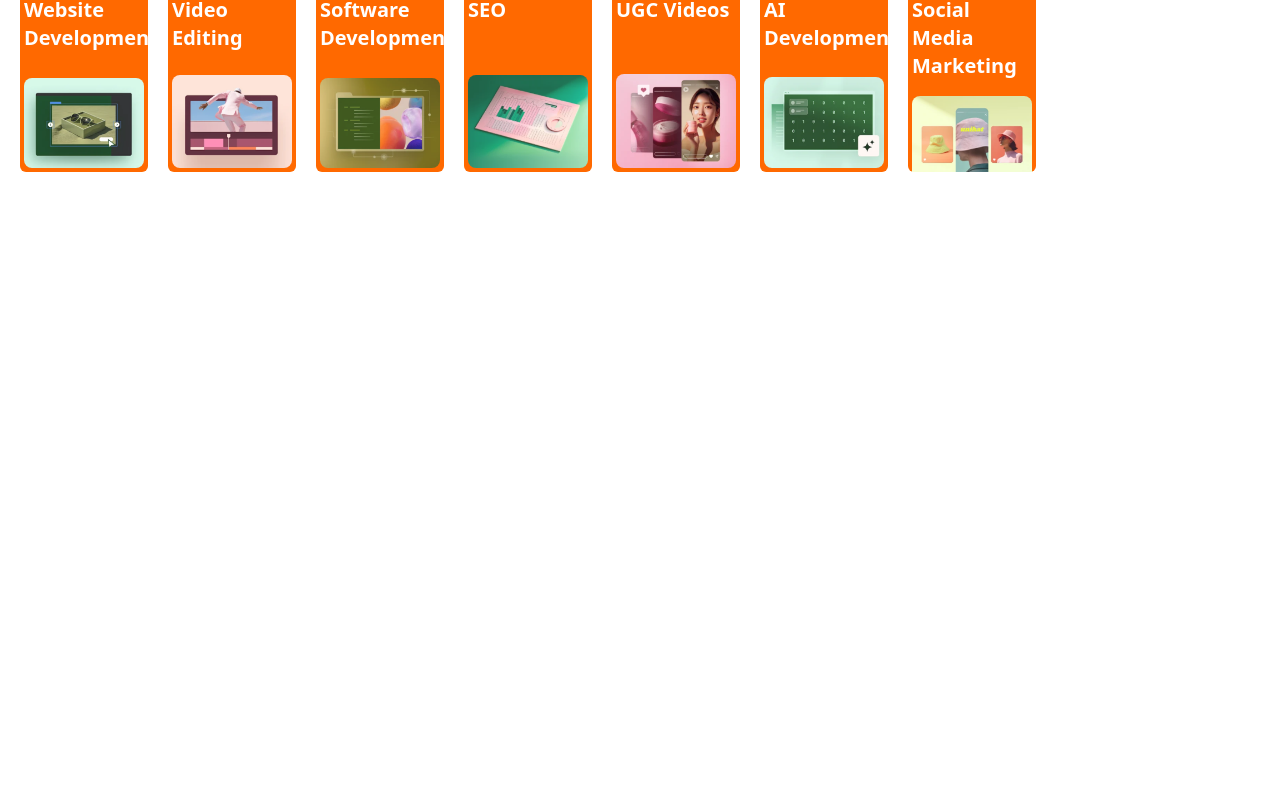
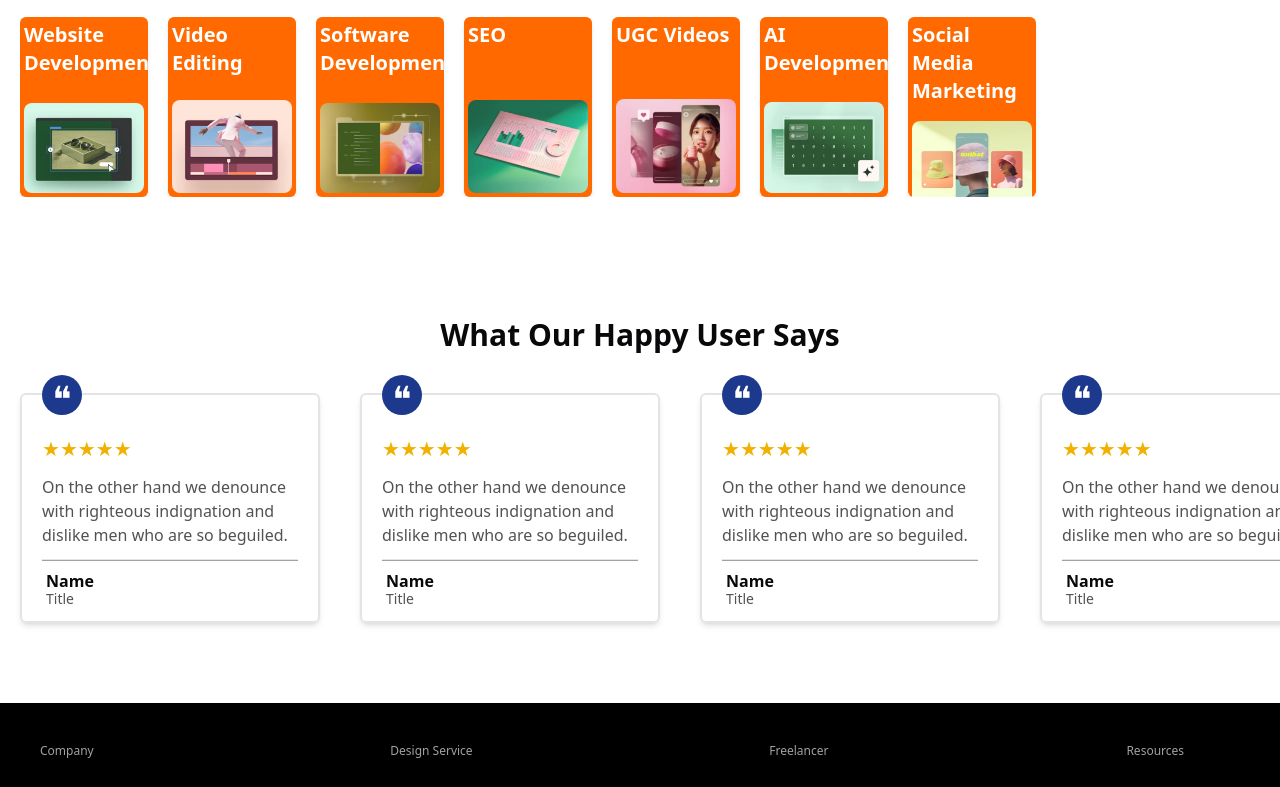
Before and after one commit to saritbose/Craftsy, a React (Vite) app in the folder Frontend/: page / in a window 1280 px wide. Shown: the part 1997-2784 px from the top of the page. Before the commit the page ends 2249 px from the top, so only its background shows below. Built offline with nearby package versions, Linux system fonts and the light colour scheme.

Commit message:
Landing Page Designing only html+tailwindcss completed, added services,testimonials,footer

```diff
--- /dev/null
+++ b/Frontend/src/Component/Testimonials.jsx
@@ -0,0 +1,24 @@
+import { Underline } from "lucide-react";
+import React from "react";
+
+const Testimonials = () => {
+  return (
+    <div className=" border-2 rounded-md shadow-md w-2xs md:min-w-[300px] px-5 pb-3 ">
+      <div className="rounded-full bg-blue-900 w-10 h-10 pt-1 text-center text-4xl text-white relative bottom-5">
+        ❝
+      </div>
+      <div className="text-xl">
+        <span className="text-yellow-500">★★★★★</span>
+      </div>
+      <p className="text-neutral-600 my-3">
+        On the other hand we denounce with righteous indignation and dislike men
+        who are so beguiled.
+      </p>
+      <hr className="w-full h-0.5 bg-neutral-400" />
+      <p className="font-semibold pl-1 pt-2">Name</p>
+      <p className="text-neutral-600 text-sm pl-1 -mt-1">Title</p>
+    </div>
+  );
+};
+
+export default Testimonials;
--- a/Frontend/src/Component/TrendingServices.jsx
+++ b/Frontend/src/Component/TrendingServices.jsx
@@ -2,10 +2,10 @@ import React from "react";
 
 const TrendingServices = ({ Service, image }) => {
   return (
-    <div className="bg-orange-500 rounded-md w-32 flex-shrink-0 text-white">
+    <div className="bg-orange-500 shadow-md rounded-md w-32 flex-shrink-0 text-white">
       <div className="p-1 h-45 items-start justify-between flex flex-col">
         <h2 className="text-xl font-semibold mb-4">{Service}</h2>
-        <div className="bg-orange-300 rounded-xl w-full">
+        <div className=" rounded-xl w-full">
           <img src={image} className="rounded-lg w-full object-cover" />
         </div>
       </div>
--- a/Frontend/src/pages/Home.jsx
+++ b/Frontend/src/pages/Home.jsx
@@ -1,4 +1,5 @@
 import Advantages from "@/Component/Advantages";
+import Testimonials from "@/Component/Testimonials";
 import TrendingServices from "@/Component/TrendingServices";
 import {
   AlignJustify,
@@ -8,9 +9,8 @@ import {
   CheckCircle,
   ChevronDown,
   ChevronUp,
-  CreditCard,
+  Copyright,
   Laptop2,
-  Search,
   ThumbsUp,
 } from "lucide-react";
 import React from "react";
@@ -20,26 +20,31 @@ const Home = () => {
     <div className="overflow-hidden">
       {/* Header */}
       <div className="flex justify-between m-2">
-        <div className="flex gap-1 ">
+        <div className="flex gap-1 p-2">
           <Box />
           <div className="hidden sm:block">Craftsy</div>
         </div>
-        <div className="hidden sm:flex gap-8">
+        <div className="hidden md:flex gap-8 p-2">
           <div>How It Works</div>
           <div>Categories</div>
           <div>Find a Designer</div>
           <div>Studio</div>
         </div>
         <div className="sm:flex gap-6">
-          <div className="hidden sm:block">Log in</div>
-          <div className="hidden sm:block">Sign up</div>
+          <div className="hidden sm:block rounded-4xl p-2 hover:bg-orange-500 hover:text-white">
+            Log in
+          </div>
+          <div className="hidden sm:block rounded-4xl p-2 hover:bg-orange-500 hover:text-white">
+            Sign up
+          </div>
           <AlignJustify className="sm:hidden" />
         </div>
       </div>
+      <hr className="w-[92%] h-0 bg-neutral-400 translate-x-8" />
 
       {/* Start Point */}
       <div className="flex flex-col sm:flex-row">
-        <div className=" w-full sm:w-1/2 px-6 py-10 flex flex-col justify-center">
+        <div className=" w-full sm:w-1/2 px-6 py-10 lg:-translate-y-25 flex flex-col justify-center">
           <h1 className="text-3xl sm:text-5xl font-bold mb-4">
             World Class <span className="text-blue-600">Design At</span> Your
             Service
@@ -60,7 +65,7 @@ const Home = () => {
           </div>
         </div>
         <div className="w-full sm:w-[55%] sm:h-2/4">
-          <img src="/Picccky.png" className="w-full h-full px-5" />
+          <img src="/Picccky.png" className="w-full h-full px-5 pt-2" />
         </div>
       </div>
 
@@ -176,6 +181,67 @@ const Home = () => {
           />
         </div>
       </div>
+
+      {/* Reviews */}
+      <div className="my-10 pb-10">
+        <div className="text-center text-3xl py-10 font-semibold">
+          What Our Happy User Says
+        </div>
+        <div className="flex flex-col items-center md:flex-row mx-5 gap-10">
+          <Testimonials />
+          <Testimonials />
+          <Testimonials />
+          <Testimonials />
+        </div>
+      </div>
+
+      {/* Footer */}
+      <div className="bg-black">
+        <div className="flex text-center justify-between gap-10 py-10 px-10 text-white text-xs">
+          <div className="text-left">
+            <div className="mb-7 text-neutral-400 hover:underline">Company</div>
+            <div className="mb-3 hover:underline">About</div>
+            <div className="mb-3 hover:underline">Contact</div>
+            <div className="mb-3 hover:underline">Careers</div>
+          </div>
+          <div className="text-left">
+            <div className="mb-7 text-neutral-400 hover:underline">
+              Design Service
+            </div>
+            <div className="mb-3 hover:underline">1 to 1 Projects</div>
+            <div className="mb-3 hover:underline">Any Hire</div>
+            <div className="mb-3 hover:underline">Inspiration</div>
+          </div>
+          <div className="text-left">
+            <div className="mb-7 text-neutral-400 hover:underline">
+              Freelancer
+            </div>
+            <div className="mb-3 hover:underline">Categories</div>
+            <div className="mb-3 hover:underline">Projects</div>
+            <div className="mb-3 hover:underline">Contests</div>
+          </div>
+          <div className="text-left">
+            <div className="mb-7 text-neutral-400 hover:underline">
+              Resources
+            </div>
+            <div className="mb-3 hover:underline">Help & Support</div>
+            <div className="mb-3 hover:underline">Success stories</div>
+            <div className="mb-3 hover:underline">Affiliate programme</div>
+          </div>
+        </div>
+        <hr className="w-[92%] h-0 bg-neutral-400 translate-x-8" />
+        <div className="text-white flex justify-between py-3 px-7 pb-5">
+          <div className="flex text-xs text-neutral-400">
+            <Copyright className=" h-3 translate-y-1" />
+            <p>2025-2025 Craftsy® Global Inc.</p>
+          </div>
+          <div className="hidden sm:flex gap-5 text-xs">
+            <div className="hover:underline">Terms of Service</div>
+            <div className="hover:underline">Privacy Policy</div>
+            <div className="hover:underline">Accessibility</div>
+          </div>
+        </div>
+      </div>
     </div>
   );
 };
```
